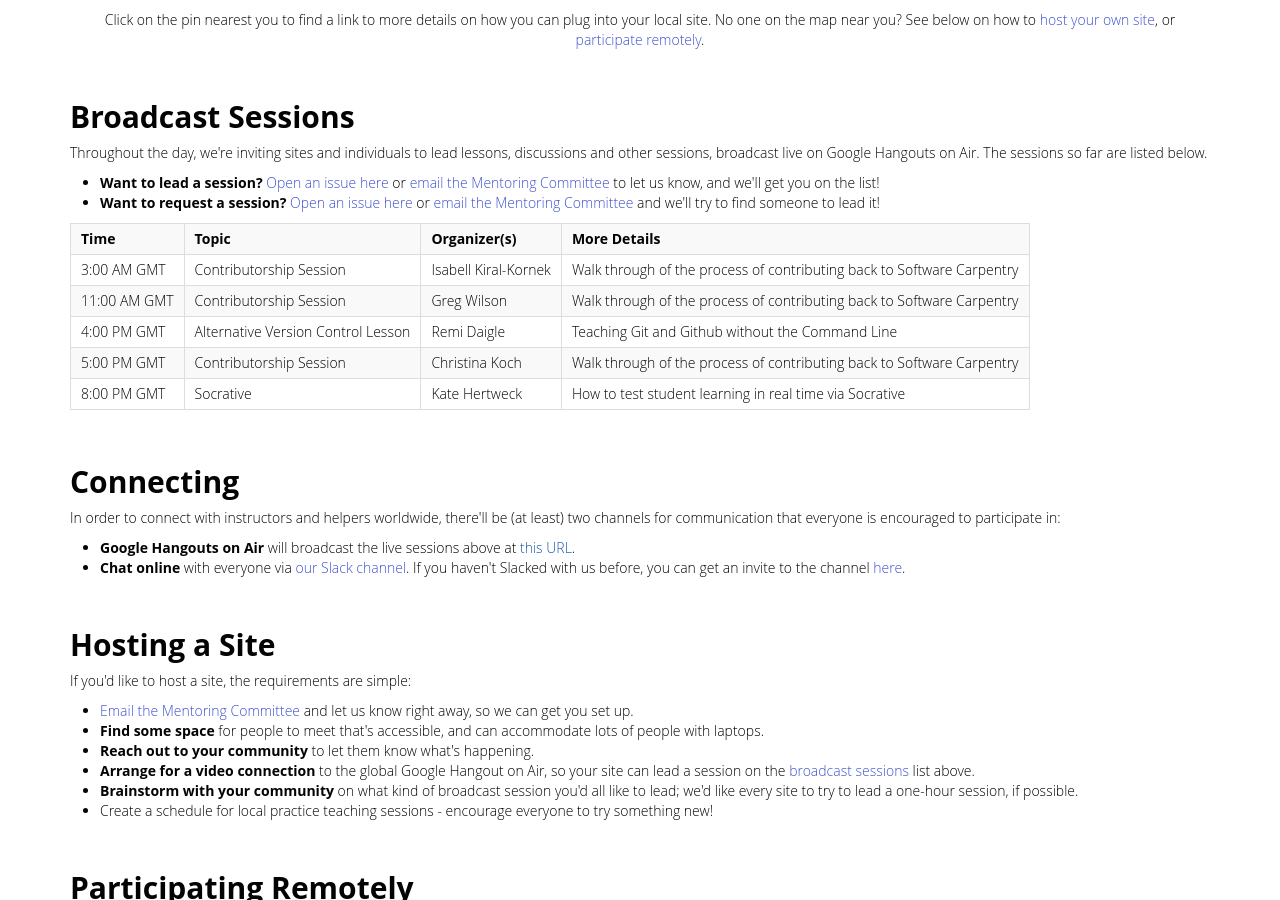
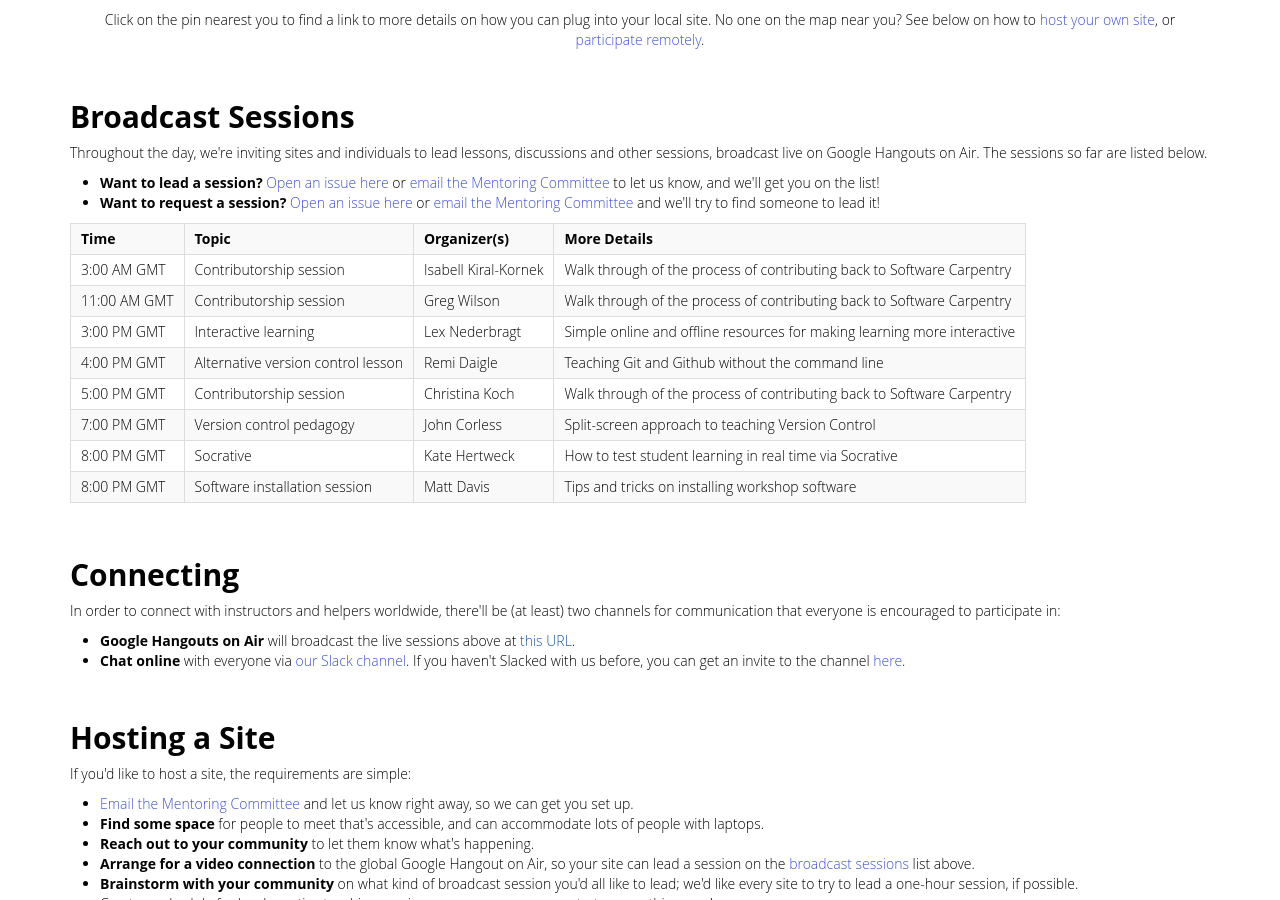
Before and after one commit to swcarpentry/instructor-retreat-2015, a Jekyll site: the page built from index.html, in a window 1280 px wide and 900 px high, scrolled down 340 px. Built offline with Jekyll 4.4.1, drawn with Linux system fonts in a browser that asks for light colours; a script that is not in the unit is left out.

Commit message:
Added more global sessions. Think we are now full-up for North America. We could have more in Aus and/or Europe

```diff
--- a/_includes/schedule.html
+++ b/_includes/schedule.html
@@ -15,27 +15,39 @@
         </tr>
         <tr>
             <td>3:00 AM GMT</td>
-            <td>Contributorship Session</td>
+            <td>Contributorship session</td>
             <td>Isabell Kiral-Kornek</td>
             <td>Walk through of the process of contributing back to Software Carpentry</td>
         </tr>
         <tr>
             <td>11:00 AM GMT</td>
-            <td>Contributorship Session</td>
+            <td>Contributorship session</td>
             <td>Greg Wilson</td>
             <td>Walk through of the process of contributing back to Software Carpentry</td>
         </tr>
         <tr>
+            <td>3:00 PM GMT</td>
+            <td>Interactive learning</td>
+            <td>Lex Nederbragt</td>
+            <td>Simple online and offline resources for making learning more interactive</td>
+        </tr>
+        <tr>
             <td>4:00 PM GMT</td>
-            <td>Alternative Version Control Lesson</td>
+            <td>Alternative version control lesson</td>
             <td>Remi Daigle</td>
-            <td>Teaching Git and Github without the Command Line</td>
+            <td>Teaching Git and Github without the command line</td>
         </tr>
         <tr>
             <td>5:00 PM GMT</td>
-            <td>Contributorship Session</td>
+            <td>Contributorship session</td>
             <td>Christina Koch</td>
             <td>Walk through of the process of contributing back to Software Carpentry</td>
+        </tr>
+        <tr>
+            <td>7:00 PM GMT</td>
+            <td>Version control pedagogy</td>
+            <td>John Corless</td>
+            <td>Split-screen approach to teaching Version Control</td>
         </tr>
         <tr>
             <td>8:00 PM GMT</td>
@@ -43,6 +55,12 @@
             <td>Kate Hertweck</td>
             <td>How to test student learning in real time via Socrative</td>
         </tr>
+        <tr>
+            <td>8:00 PM GMT</td>
+            <td>Software installation session</td>
+            <td>Matt Davis</td>
+            <td>Tips and tricks on installing workshop software</td>
+        </tr>
     </table>
 
 </div>
```
